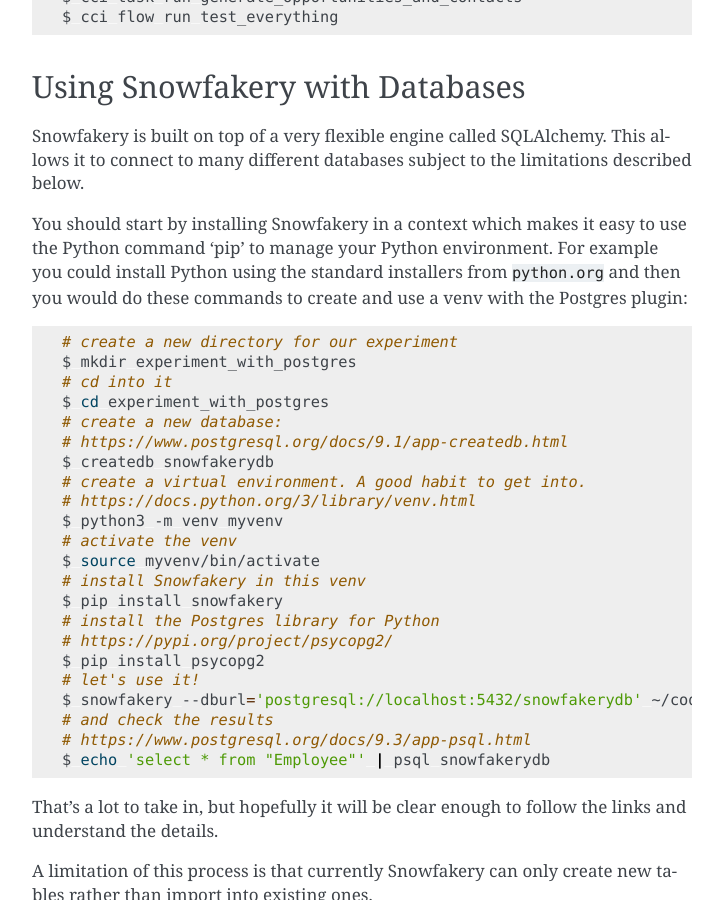
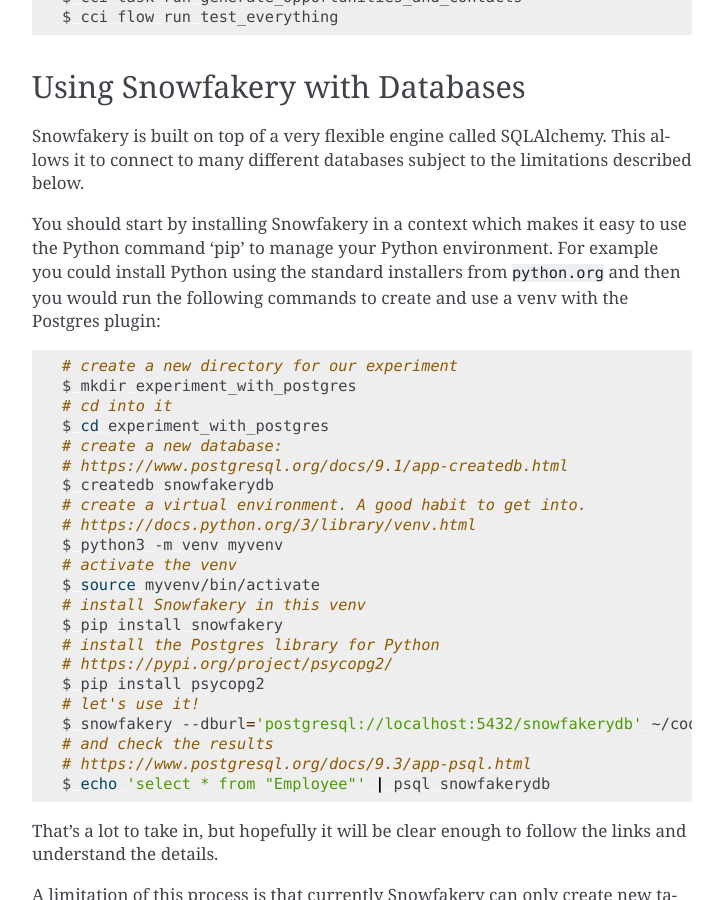
Before and after one commit to SFDO-Tooling/Snowfakery, a Sphinx documentation site: the page built from docs/index.md, in a window 1280 px wide and 900 px high, scrolled down 31651 px. Shown: the whole window, without its empty margins (388-1111 px from the left). Built offline with Sphinx 7.4.7, drawn with Linux system fonts in a browser that asks for light colours.

Commit message:
Update docs/index.md
Co-authored-by: Brandon Parker <brandon.parker@salesforce.com>

````diff
--- a/docs/index.md
+++ b/docs/index.md
@@ -1510,7 +1510,7 @@
 makes it easy to use the Python command 'pip' to manage your
 Python environment. For example you could install Python
 using the standard installers from `python.org` and then
-you would do these commands to create and use a venv with the
+you would run the following commands to create and use a venv with the
 Postgres plugin:
 
 ```bash
````
